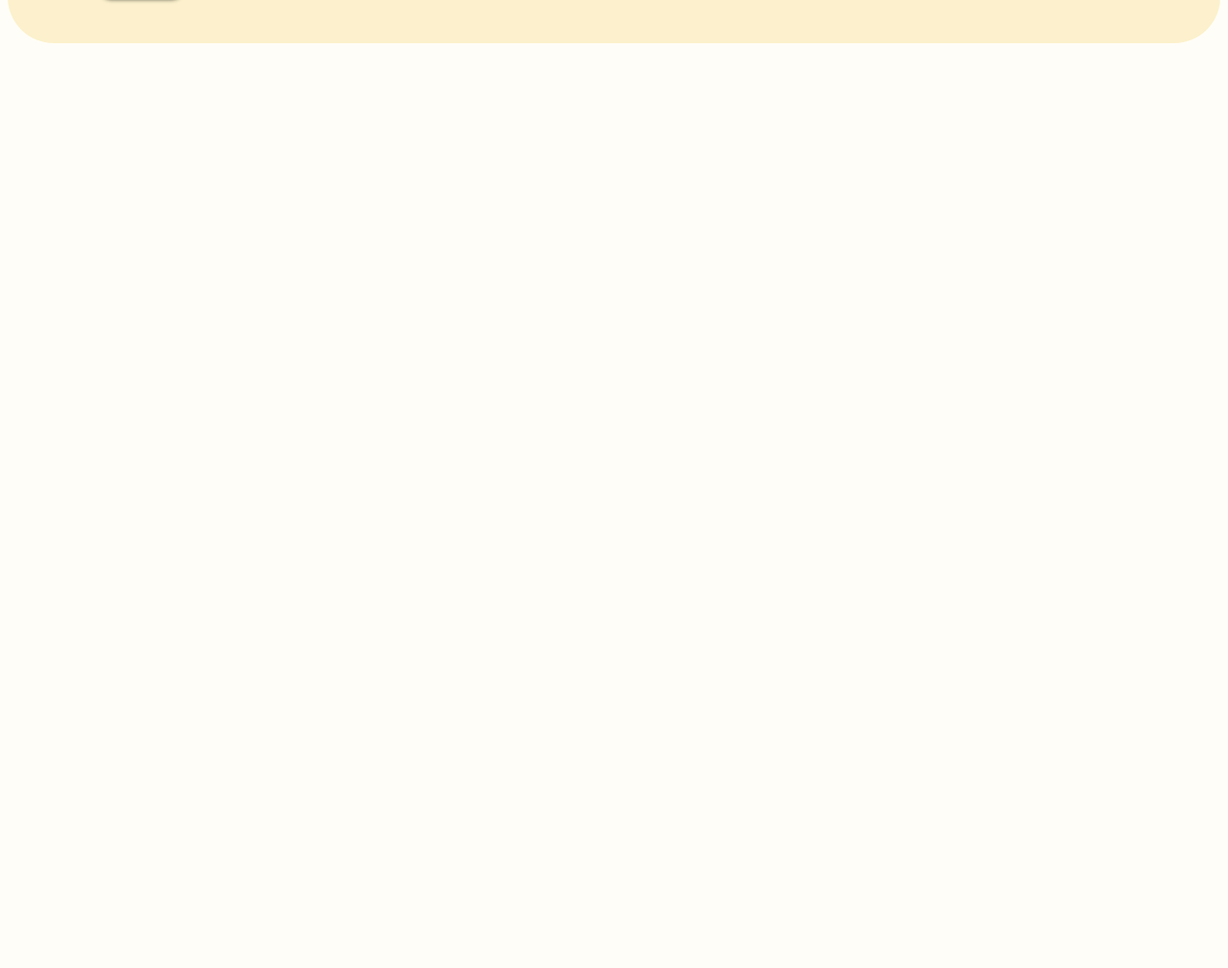
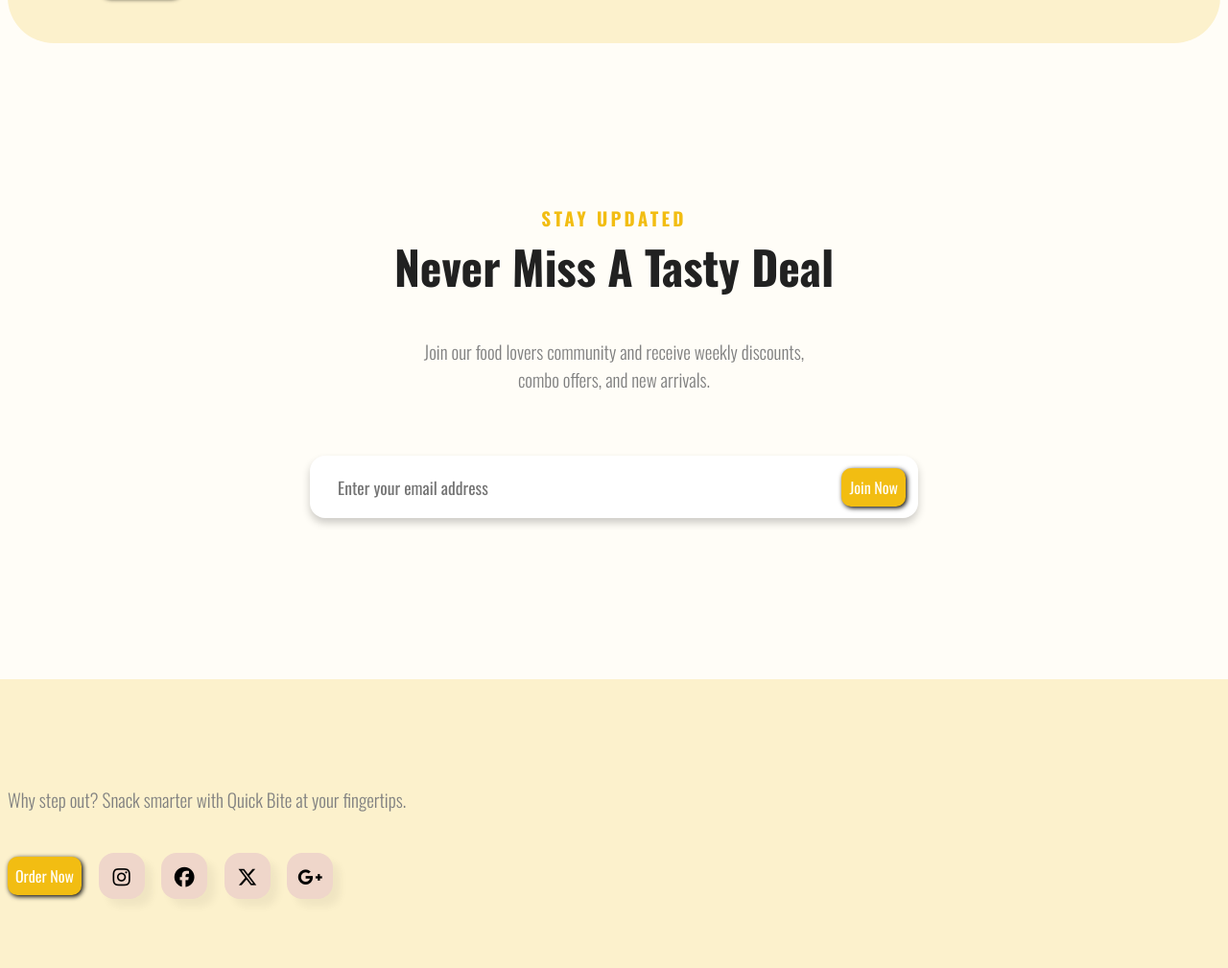
Before and after one commit to veekshan-rai/Food-delivery, a plain HTML site: page index.html in a window 1280 px wide. Shown: the part 3453-4462 px from the top of the page at 96% size. Before the commit the page ends 3674 px from the top, so only its background shows below. Drawn offline with nearby package versions, Linux system fonts and the light colour scheme; a web font is replaced by a local one.

Commit message:
Section-5 is completed

```diff
--- a/index.html
+++ b/index.html
@@ -167,7 +167,7 @@
                                         <div class="profile">
                                             <img src="img/AyushProfile.jpg" alt="">
                                         </div>
-                                        <div >
+                                        <div>
                                             <h3>Ayush Acharya</h3>
                                             <div class="mrt-half">
                                                 <i class="fa-solid fa-star"></i>
@@ -310,14 +310,52 @@
 
         <section>
             <div class="wrapper p-top">
-                <h5></h5>
+                <div class="text-center">
+                    <h5>STAY UPDATED</h5>
+                    <h2>Never Miss a Tasty Deal</h2>
+                    <p class="para m-auto">
+                        Join our food lovers community and receive weekly discounts,<br> combo offers, and new arrivals.
+                    </p>
+                    <label class="input-container flex  tp-4">
+                        <input type="email" name="email" id="email" placeholder="Enter your email address"
+                            autocomplete="off">
+                        <a href="#" class="btn">Join Now</a>
+                    </label>
+                </div>
             </div>
         </section>
     </main>
 
     <!-- Footer-Part -->
     <footer>
+        <div class="footer-container">
+            <div class="flex wrapper">
+                <div class="footer-wrapper">
+                    <p class="para">Why step out? Snack smarter with Quick Bite at your fingertips.
 
+                    </p>
+                    <div class="flex gap-1">
+                        <a href="#" class="btn">Order Now</a>
+
+                        <a href="#" class="social-icons">
+                            <i class="fa-brands fa-instagram"></i>
+                        </a>
+
+                        <a href="#" class="social-icons">
+                            <i class="fa-brands fa-facebook"></i>
+                        </a>
+
+                        <a href="#" class="social-icons">
+                            <i class="fa-brands fa-x-twitter"></i>
+                        </a>
+
+                        <a href="#" class="social-icons">
+                            <i class="fa-brands fa-google-plus-g"></i>
+                        </a>
+                    </div>
+                </div>
+            </div>
+        </div>
     </footer>
 
 
--- a/style.css
+++ b/style.css
@@ -71,6 +71,9 @@ body {
     margin-top: 3.5rem;
 }
 
+.m-auto {
+    margin: auto;
+}
 
 /* Header-style */
 
@@ -108,6 +111,8 @@ nav a {
 
 .btn:hover {
     transform: scale(1.1);
+    background-color: var(--lead);
+
 }
 
 .cart-icon {
@@ -332,18 +337,45 @@ h4 {
     width: 25rem;
 }
 
-/* Footer-Styling */
+
+/* section-5 */
+.input-container {
+    width: 38rem;
+    max-width: 93%;
+    background-color: var(--pure-white);
+    padding: .8rem;
+    box-shadow: rgb(0, 0, 0, 0.2) 0px 5px 8px;
+    border-radius: 1rem;
+    margin: 4rem auto 0 auto;
+}
+
+input[type="email"] {
+    flex: 1;
+    height: 5vh;
+    background-color: transparent;
+    border: none;
+    font-size: 1.1rem;
+    padding-left: 1rem;
+
+}
+
+input[type="email"]:focus {
+    outline: none;
+}
 
 
 
+/* Footer-Styling */
+.footer-container {
+    margin-top: 10rem;
+    padding-block: 4rem;
+    background-color: var(--hint-yellow);
+}
 
 
-
-
-
-
-
-
+.fooetr-wrapper {
+    flex: 1;
+}
 
 
 
```
